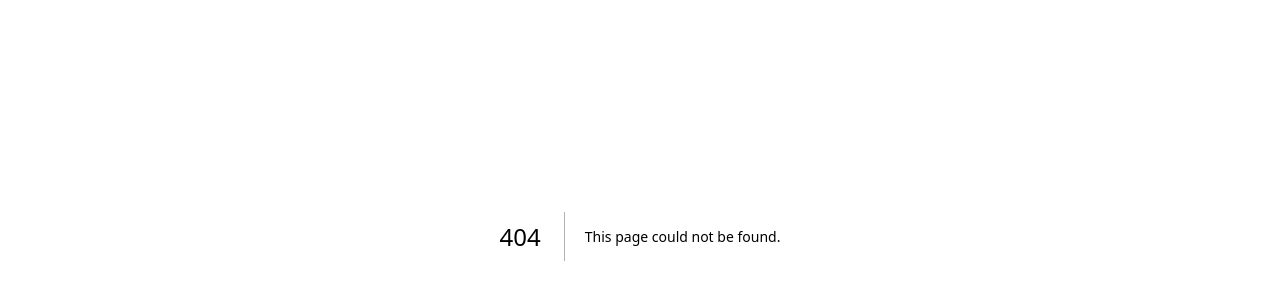
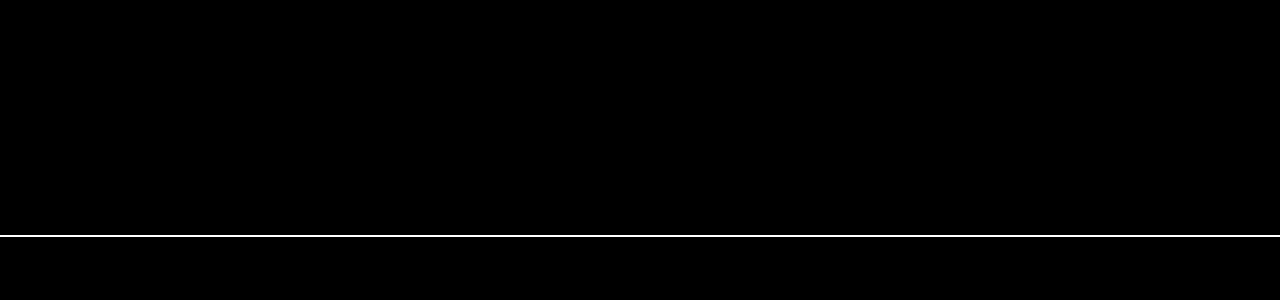
Before and after one commit to kaushalw3nuts/react_slider_demo, a Next.js app: page /index3 in a window 1280 px wide. Before the commit this address had no page. Shown: the part 164-464 px from the top of the page. Built offline with nearby package versions, Linux system fonts and the light colour scheme.

Commit message:
banner reveal animation start

```diff
--- /dev/null
+++ b/src/components/BannerScroll.jsx
@@ -0,0 +1,30 @@
+import Image from "next/image";
+import React, { useState, useEffect } from 'react';
+
+
+const BannerScroll = () => {
+	const [scrollHeight, setScrollHeight] = useState(0);
+
+	useEffect(() => {
+		const handleScroll = () => {
+			const scrollbnr = window.scrollY;
+			setScrollHeight(scrollbnr);
+		};
+
+		window.addEventListener('scroll', handleScroll);
+
+		return () => {
+		  	window.removeEventListener('scroll', handleScroll);
+		};
+	}, []);
+
+	return(
+		<>
+			<section className="section_block">
+				<div className="bg" style={{ height: `${scrollHeight}px` }}></div>
+			</section>
+		</>
+	)
+}
+
+export default BannerScroll;
--- /dev/null
+++ b/src/pages/index3.js
@@ -0,0 +1,12 @@
+import BannerScroll from "@/components/BannerScroll";
+
+
+
+export default function Hook () {
+
+	return (
+	  <>
+		<BannerScroll />
+	  </>
+	)
+}
--- a/src/styles/globals.css
+++ b/src/styles/globals.css
@@ -52,13 +52,13 @@ html {
 }
 
 body {
-  	background: #FFFFFF;
+  	background: #000000;
 	margin: 0;
 	padding: 0;
 	font-family: 'Inter';
 	font-style: normal;
 	font-size: 14px;
-	color: #000000;
+	color: #FFFFFF;
 	line-height: normal;
 }
 
@@ -223,3 +223,7 @@ section { width: 100%; height: 100vh; display: flex; align-items: center; justif
 }
 .cycle_section .cycle_wrap .left_wheel,
 .cycle_section .cycle_wrap .right_wheel { animation: rotateTires 2s linear infinite; transform-origin: center; transform-box: fill-box; }
+
+body { min-height: 2500px; }
+.section_block { position: relative; min-height: 100vh; display: flex; justify-content: center; align-items: center; overflow: hidden; }
+.section_block .bg { position: fixed; background-image: url(../assets/images/7eba2fb5-67cb-4753-9929-2ff73c85f5c6.jpg); background-size: cover; background-attachment: fixed; width: 100%; height: 100%; border-top: 1px solid #FFFFFF; border-bottom: 1px solid #FFFFFF; }
```
Also changed, not shown: src/assets/images/7eba2fb5-67cb-4753-9929-2ff73c85f5c6.jpg (added).
